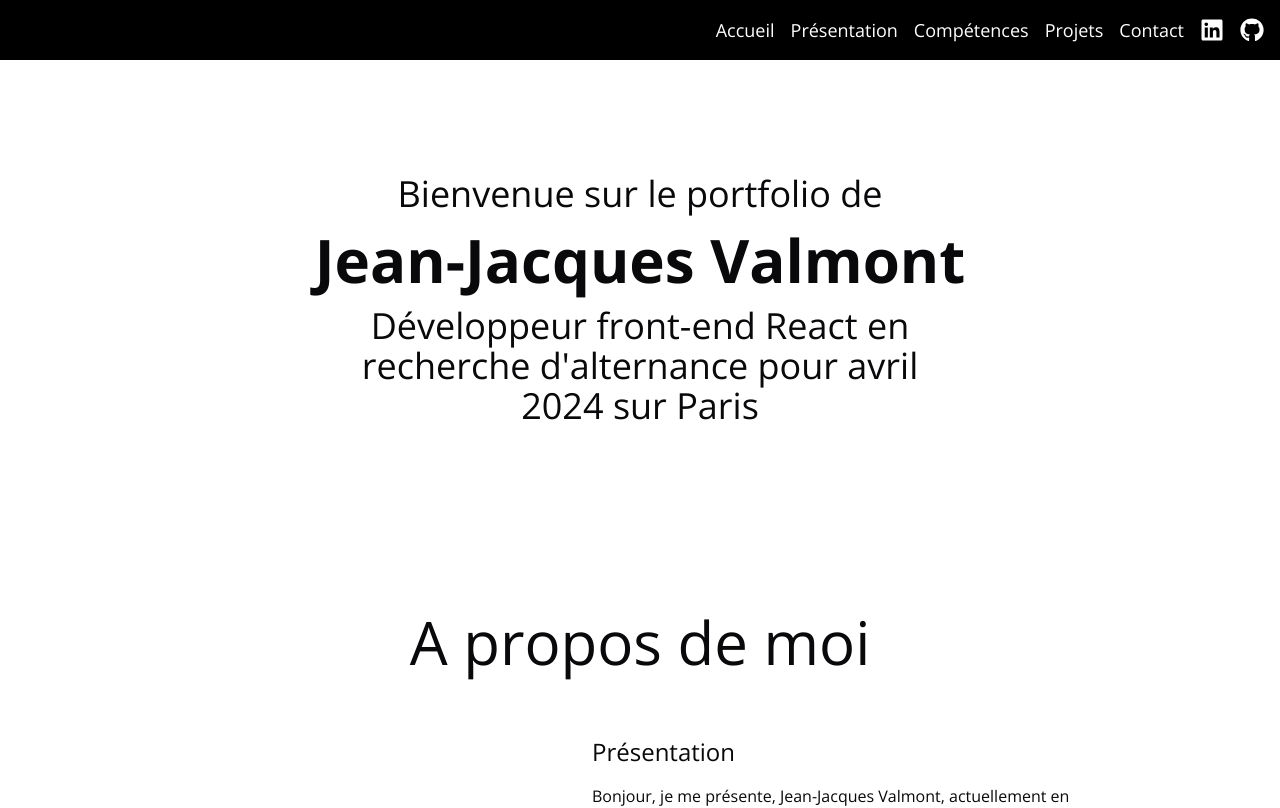
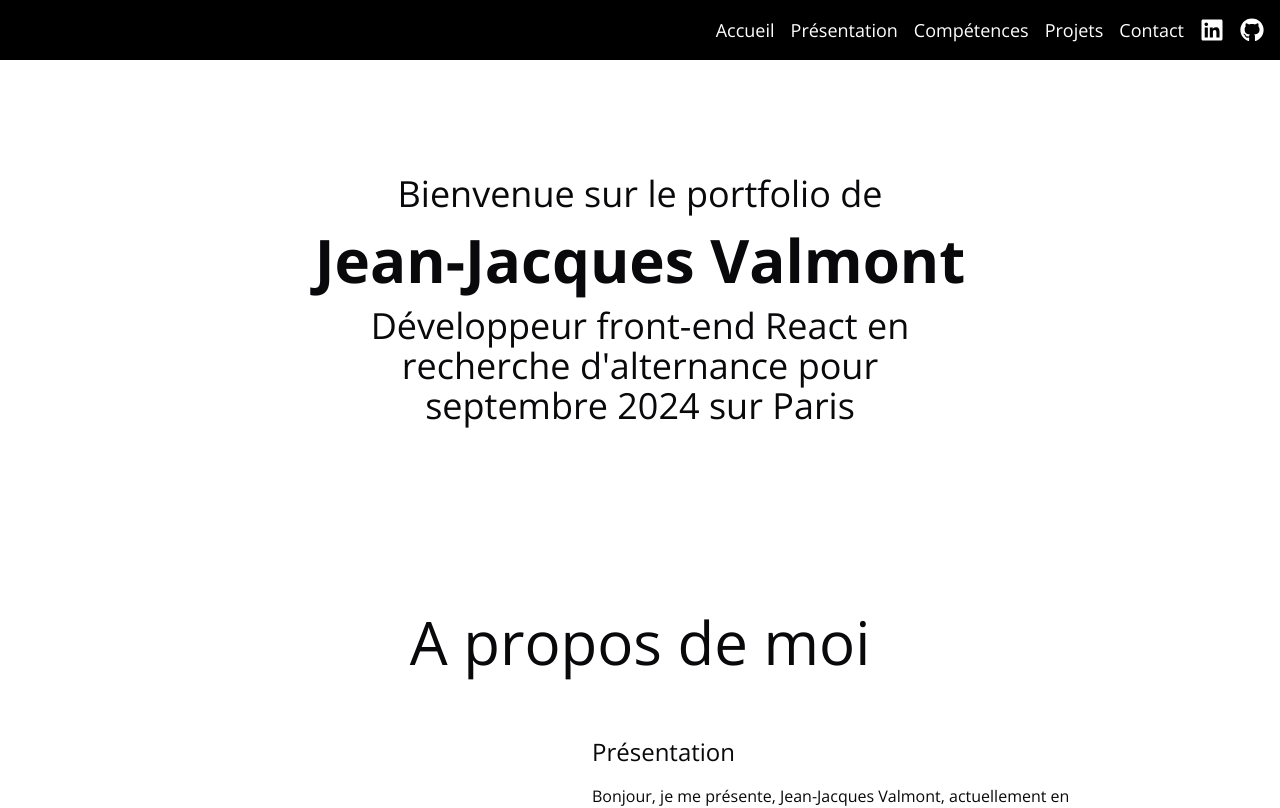
Before and after one commit to Jean-JacquesValmont/PortFolio, a Next.js app: page / in a window 1280 px wide. Shown: the top 808 px of the page. Built offline with nearby package versions, Linux system fonts and the light colour scheme.

Commit message:
Updated Hero for month search alternance.

```diff
--- a/app/layout.tsx
+++ b/app/layout.tsx
@@ -10,13 +10,13 @@
 export const metadata: Metadata = {
   metadataBase: new URL('https://port-folio-three-umber.vercel.app/'),
   title: "Portfolio Jean-Jacques Valmont",
-  description: "Portfolio de Jean-Jacques Valmont. Développeur front-end React en recherche d'alternance pour mars 2024 sur Paris",
+  description: "Portfolio de Jean-Jacques Valmont. Développeur front-end React en recherche d'alternance pour septembre 2024 sur Paris",
   creator: 'Jean-Jacques Valmont',
   openGraph: {
     type: 'website',
     url: 'https://port-folio-three-umber.vercel.app/',
     title: 'Portfolio Jean-Jacques Valmont',
-    description: 'Portfolio de Jean-Jacques Valmont. Développeur front-end React en recherche d\'alternance pour mars 2024 sur Paris',
+    description: 'Portfolio de Jean-Jacques Valmont. Développeur front-end React en recherche d\'alternance pour septembre 2024 sur Paris',
     images: [
       {
         url: "/image/Portfolio_Jean-Jacques_Valmont.png",
--- a/components/Hero.tsx
+++ b/components/Hero.tsx
@@ -7,7 +7,7 @@
     <div id="hero" className="h-full sm:h-[30rem] flex flex-col items-center justify-center py-2 transition-opacity">
         <p className='text-2xl sm:text-4xl text-center px-4'>Bienvenue sur le portfolio de </p>
         <h1 className='text-2xl sm:text-6xl text-center font-bold p-4'>Jean-Jacques Valmont</h1>
-        <p className='w-full sm:w-1/2 text-2xl sm:text-4xl text-center px-4'> Développeur front-end React en recherche d&apos;alternance pour avril 2024 sur Paris</p>
+        <p className='w-full sm:w-1/2 text-2xl sm:text-4xl text-center px-4'> Développeur front-end React en recherche d&apos;alternance pour septembre 2024 sur Paris</p>
     </div>
   )
 }
```
